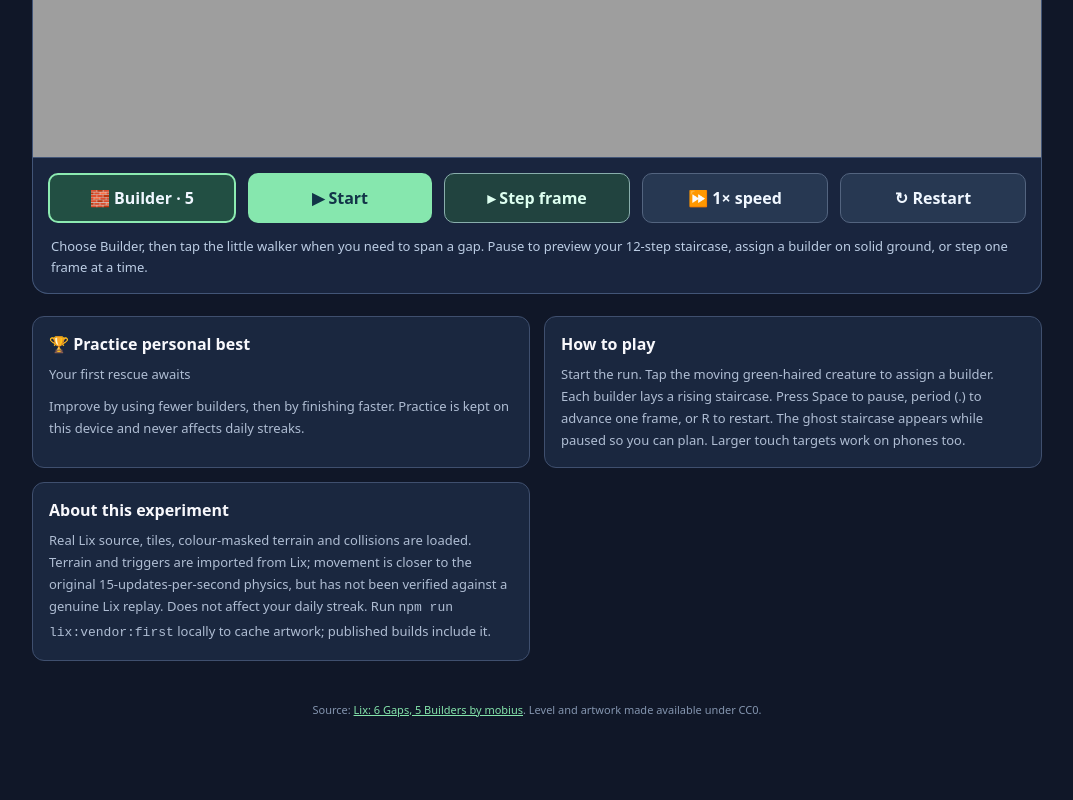
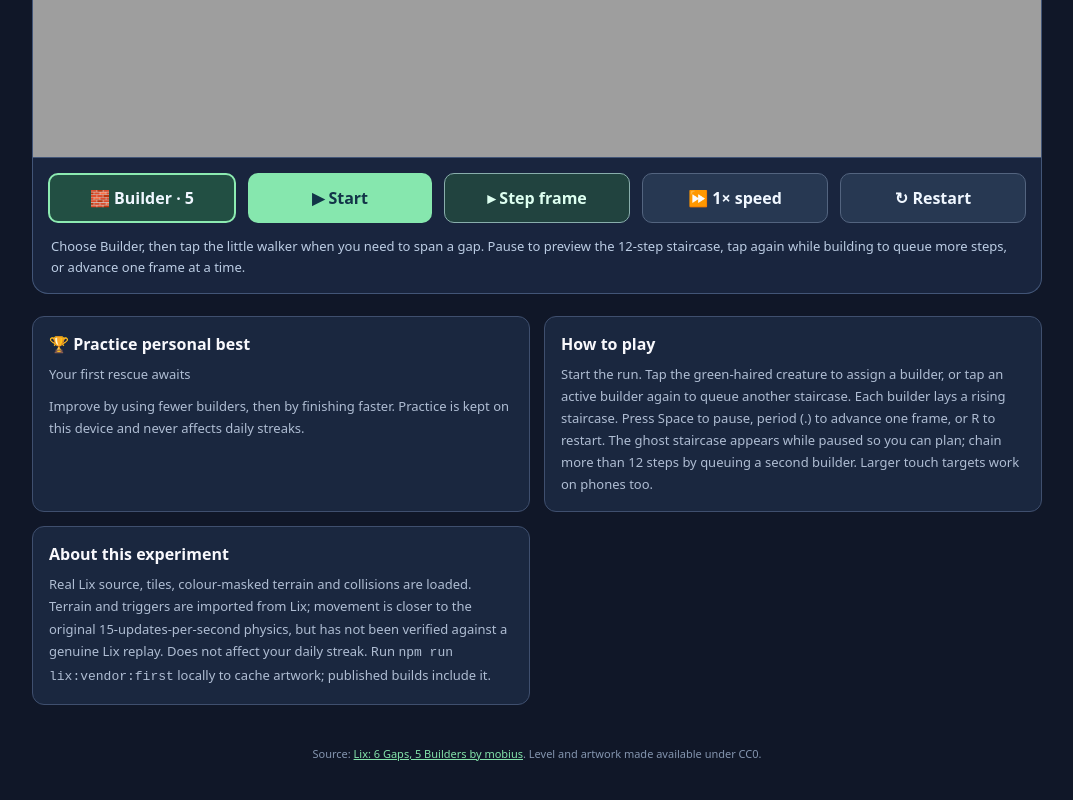
Before and after one commit to gurprit/dailylemming, a website built with Vite: page play-lix.html in a window 1280 px wide. Shown: the part 757-1557 px from the top of the page, without its empty margins (103-1176 px from the left). Built offline with nearby package versions, Linux system fonts and the light colour scheme.

Commit message:
copy: teach queued builder skill chaining in the experimental game

```diff
--- a/play-lix.html
+++ b/play-lix.html
@@ -76,12 +76,12 @@
     <button id="speed" type="button">⏩ 1× speed</button>
     <button id="restart" type="button">↻ Restart</button>
    </div>
-   <p id="message" class="experiment-hint" role="status">Choose Builder, then tap the little walker when you need to span a gap. Pause to preview your 12-step staircase, assign a builder on solid ground, or step one frame at a time.</p>
+   <p id="message" class="experiment-hint" role="status">Choose Builder, then tap the little walker when you need to span a gap. Pause to preview the 12-step staircase, tap again while building to queue more steps, or advance one frame at a time.</p>
   </div>
  </section>
  <div class="experiment-help">
   <article><h2>🏆 Practice personal best</h2><p id="practice-best">Your first rescue awaits</p><p style="margin-top:10px">Improve by using fewer builders, then by finishing faster. Practice is kept on this device and never affects daily streaks.</p></article>
-  <article><h2>How to play</h2><p>Start the run. Tap the moving green-haired creature to assign a builder. Each builder lays a rising staircase. Press Space to pause, period (.) to advance one frame, or R to restart. The ghost staircase appears while paused so you can plan. Larger touch targets work on phones too.</p></article>
+  <article><h2>How to play</h2><p>Start the run. Tap the green-haired creature to assign a builder, or tap an active builder again to queue another staircase. Each builder lays a rising staircase. Press Space to pause, period (.) to advance one frame, or R to restart. The ghost staircase appears while paused so you can plan; chain more than 12 steps by queuing a second builder. Larger touch targets work on phones too.</p></article>
   <article><h2>About this experiment</h2><p>Real Lix source, tiles, colour-masked terrain and collisions are loaded. Terrain and triggers are imported from Lix; movement is closer to the original 15-updates-per-second physics, but has not been verified against a genuine Lix replay. Does not affect your daily streak. Run <code>npm run lix:vendor:first</code> locally to cache artwork; published builds include it.</p></article>
  </div>
  <p class="credits">Source: <a href="https://github.com/SimonN/LixD/blob/f1e805048fe439a4a0e9cc650c613713ababac8b/levels/single/lemforum/Lovely/6gaps.txt">Lix: 6 Gaps, 5 Builders by mobius</a>. Level and artwork made available under CC0.</p>
```
